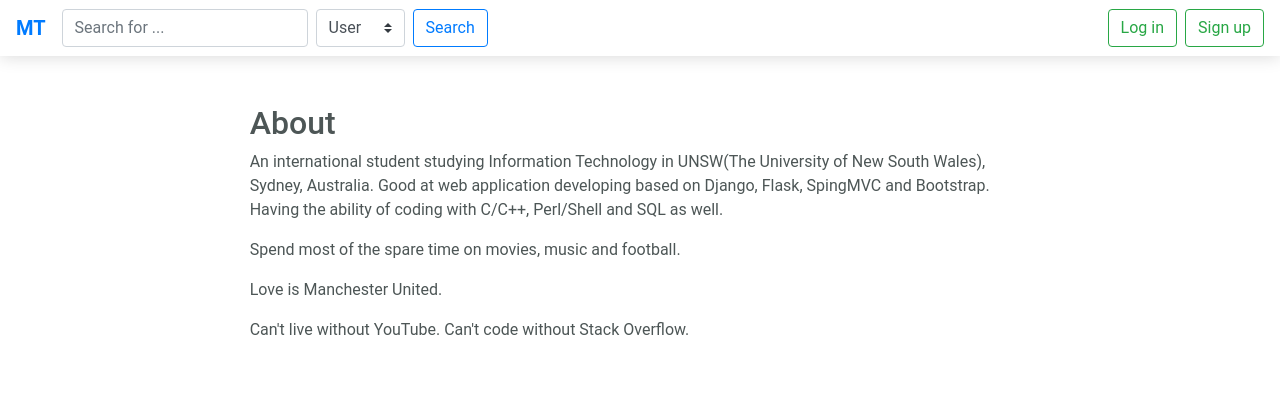
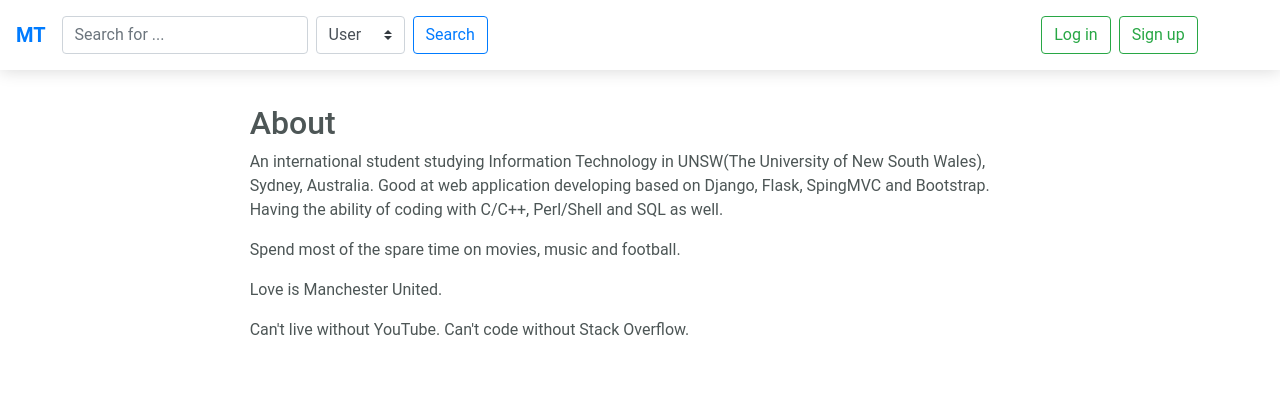
Before and after one commit to MrTuesday1020/blog, a Django app: template templates/about.html in a window 1280 px wide. Shown: the top 420 px of the page. Run offline with Django 3.2, Linux system fonts and the light colour scheme; the template is opened without the code that fills it, so the values that code supplies are empty; some libraries are stand-ins or nearby versions.

Commit message:
version 1.1 fixing bugs

```diff
--- a/static/css/main.css
+++ b/static/css/main.css
@@ -16,6 +16,17 @@ a, u {
 	color: #1BB3E9;
     text-decoration: none !important;
     decoration: none;
+}
+
+.my-navbar-nav{
+	display: -webkit-box;
+    display: -ms-flexbox;
+    display: flex;
+    -webkit-box-orient: vertical;
+    -webkit-box-direction: normal;
+    padding-left: 0;
+    margin:0.5rem;
+    list-style: none;
 }
 
 a:hover{
--- a/templates/base.html
+++ b/templates/base.html
@@ -13,9 +13,10 @@
 		<nav class="navbar navbar-expand-lg navbar-light bg-white navi-bottom">
 			<a class="navbar-brand text-primary" href="{% url 'blog:home' 1 %}"><b>MT</b></a>
 
-			<div class="collapse navbar-collapse" id="navbarSupportedContent">
-
-				<form class="form-inline my-2 my-lg-0 mr-auto navi-search" action="{% url 'blog:search'%}" method="post">
+			<!-- <div class="collapse navbar-collapse" id="navbarSupportedContent"> -->
+			<div class="col-md-11">
+				<div class="row" id="navbarSupportedContent">
+					<form class="form-inline my-2 my-lg-0 mr-auto navi-search text-left" action="{% url 'blog:search'%}" method="post">
 						{% csrf_token %}
 						<input type="hidden" name="page" value=1>
 						<input class="form-control mr-sm-2" name="keyword" type="search" placeholder="Search for ..." aria-label="Search" required>
@@ -26,7 +27,7 @@
 						<button class="btn btn-outline-primary my-2 my-sm-0" type="submit">Search</button>
 					</form>
 					{% if request.session.account %}
-				<ul class="navbar-nav">
+					<ul class="my-navbar-nav text-right">
 						<li class="nav-item">
 							<a class="navbar-brand text-success" href="{% url 'blog:profile' request.session.account.id %}">Hi, {{ request.session.account.username }}</a>
 						</li>
@@ -40,7 +41,7 @@
 							<a class="navi-btn" href="{% url 'blog:logout' %}"><i class="ion-log-out text-danger"></i></a>
 						</li>
 					{% else %}
-				<ul class="navbar-nav">
+					<ul class="my-navbar-nav text-right">
 						<li class="nav-item">
 							<a class="btn btn-outline-success mr-2" href="{% url 'blog:login' %}">Log in</a>
 						</li>
@@ -49,6 +50,7 @@
 						</li>
 					</ul>
 					{% endif %}
+				</div>
 			</div>
 		</nav>
 	</div>
```
Also changed, not shown: templates/notification.html (+24 -0 lines), templates/profile.html (+18 -0 lines). Lines whose indentation alone changed are shown as unchanged.
